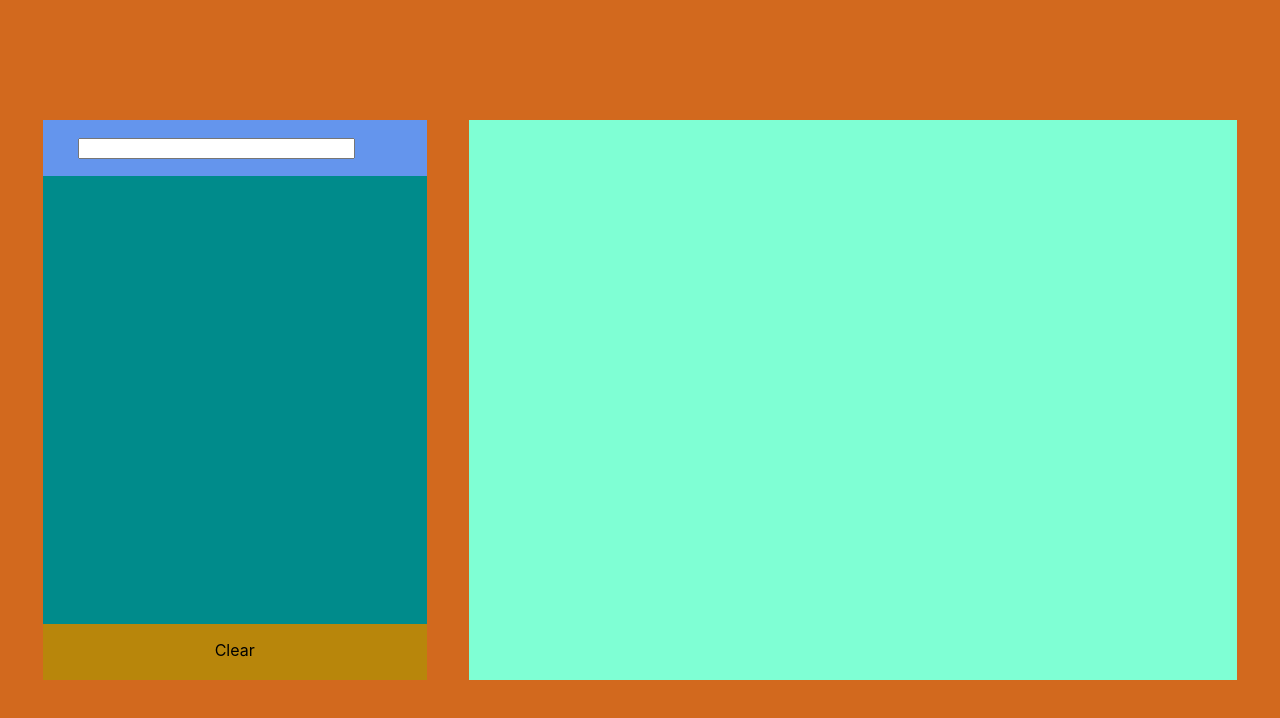
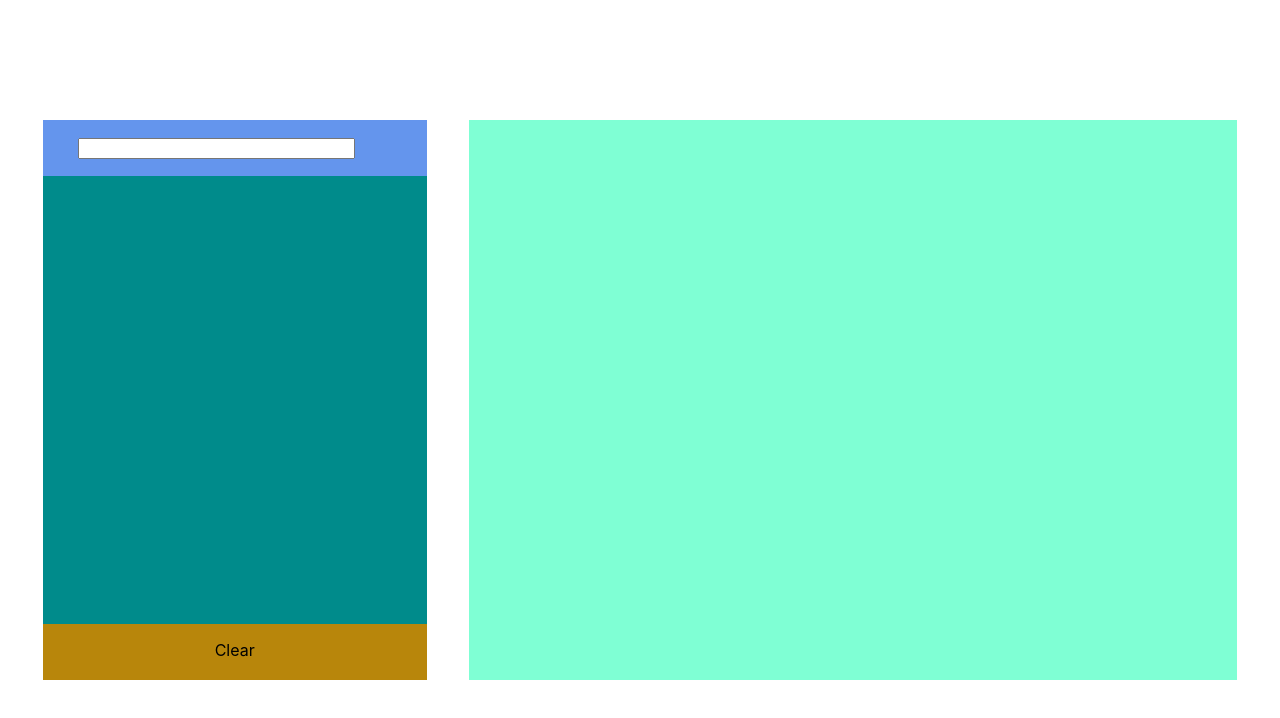
Before and after one commit to paulZakharovmnt/iqvia-test, a React (Create React App) app: page / in a window 1280 px wide. Shown: the top 718 px of the page. Built offline with nearby package versions, Linux system fonts and the light colour scheme; the HTML template or start-up script is replaced by a standard one.

Commit message:
Change bck-gr color

```diff
--- a/src/App.css
+++ b/src/App.css
@@ -4,7 +4,6 @@
   flex-direction: row;
   justify-content: space-evenly;
   align-items: center;
-  background-color: chocolate;
   width: 100%;
   height: 100vh;
 }
```
